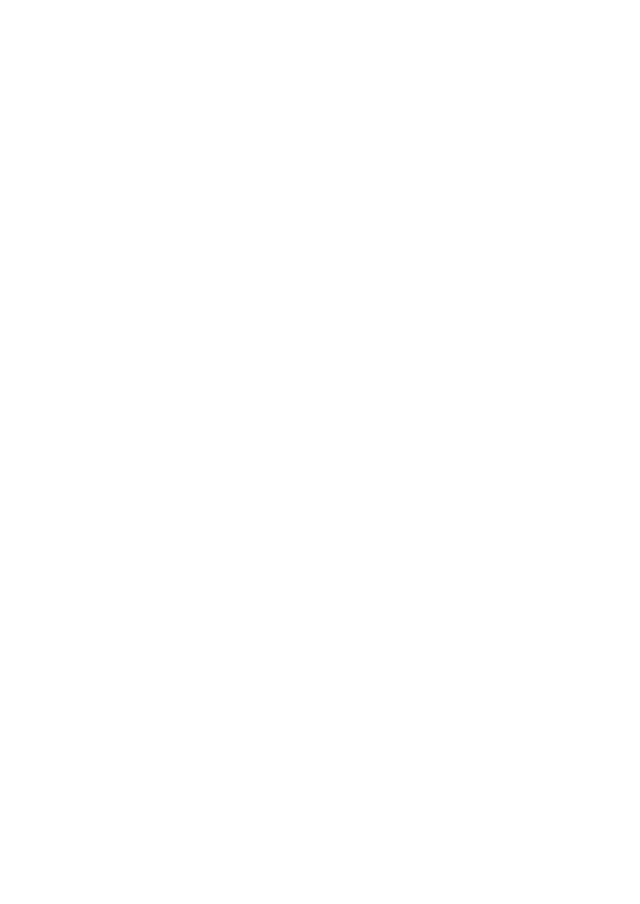
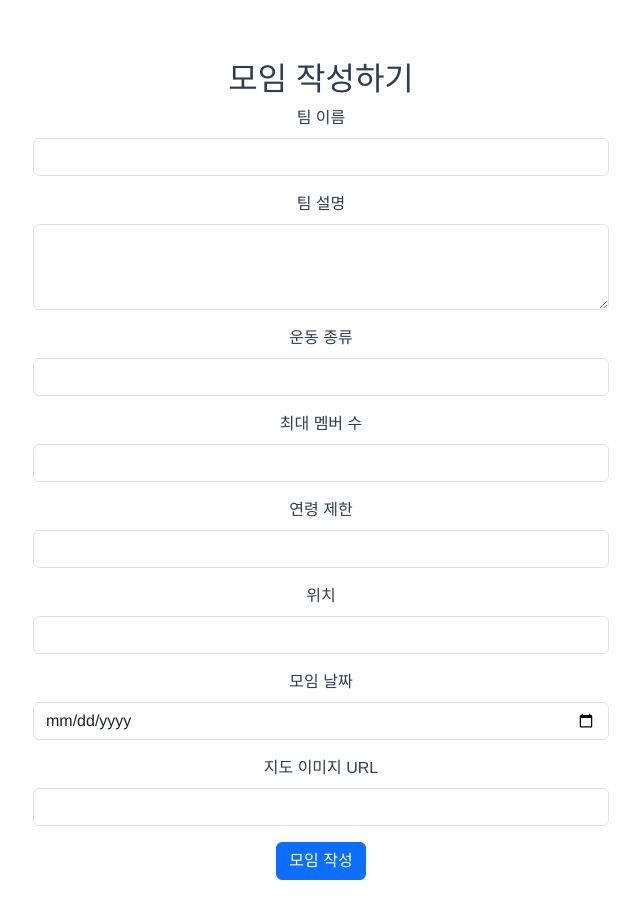
Before and after one commit to Fit-Connection/health-together, a Vue app in the folder front-end/: page /create-team in a window 1280 px wide. Before the commit this address had no page. Shown: the whole page, without its empty margins (319-959 px from the left). Before the commit the page ends 800 px from the top, so only its background shows below. Built offline with nearby package versions, Linux system fonts and the light colour scheme.

Commit message:
feat: 상세페이지 수정, 모임 만들기 페이지 개발

```diff
--- /dev/null
+++ b/front-end/src/components/main/CreateTeam.vue
@@ -0,0 +1,85 @@
+<!-- src/views/CreateTeam.vue -->
+<template>
+  <div class="create-team container my-4">
+    <h2>모임 작성하기</h2>
+    <form @submit.prevent="submitForm">
+      <div class="mb-3">
+        <label for="teamName" class="form-label">팀 이름</label>
+        <input v-model="team.teamName" type="text" class="form-control" id="teamName" required />
+      </div>
+      <div class="mb-3">
+        <label for="description" class="form-label">팀 설명</label>
+        <textarea v-model="team.description" class="form-control" id="description" rows="3" required></textarea>
+      </div>
+      <div class="mb-3">
+        <label for="sportType" class="form-label">운동 종류</label>
+        <input v-model="team.sportType" type="text" class="form-control" id="sportType" required />
+      </div>
+      <div class="mb-3">
+        <label for="maxMembers" class="form-label">최대 멤버 수</label>
+        <input v-model.number="team.maxMembers" type="number" class="form-control" id="maxMembers" min="1" required />
+      </div>
+      <div class="mb-3">
+        <label for="ageLimit" class="form-label">연령 제한</label>
+        <input v-model.number="team.ageLimit" type="number" class="form-control" id="ageLimit" min="0" />
+      </div>
+      <div class="mb-3">
+        <label for="location" class="form-label">위치</label>
+        <input v-model="team.location" type="text" class="form-control" id="location" required />
+      </div>
+      <div class="mb-3">
+        <label for="meetingDate" class="form-label">모임 날짜</label>
+        <input v-model="team.meetingDate" type="date" class="form-control" id="meetingDate" required />
+      </div>
+      <div class="mb-3">
+        <label for="mapImageUrl" class="form-label">지도 이미지 URL</label>
+        <input v-model="team.mapImageUrl" type="url" class="form-control" id="mapImageUrl" />
+      </div>
+      <button type="submit" class="btn btn-primary">모임 작성</button>
+    </form>
+  </div>
+</template>
+
+<script>
+export default {
+  data() {
+    return {
+      team: {
+        teamName: "",
+        description: "",
+        sportType: "",
+        maxMembers: null,
+        ageLimit: null,
+        location: "",
+        meetingDate: "",
+        mapImageUrl: "",
+      },
+    };
+  },
+  methods: {
+    submitForm() {
+      // 작성된 팀 정보 제출
+      console.log("모임 작성 내용:", this.team);
+      alert("모임이 작성되었습니다!");
+      // 폼 초기화
+      this.team = {
+        teamName: "",
+        description: "",
+        sportType: "",
+        maxMembers: null,
+        ageLimit: null,
+        location: "",
+        meetingDate: "",
+        mapImageUrl: "",
+      };
+      this.$router.push({ name: "TeamDetail", params: { id: "new-team-id" } }); // 새로 생성된 모임 상세 페이지로 이동 (임시 id 사용)
+    },
+  },
+};
+</script>
+
+<style scoped>
+.container {
+  max-width: 600px;
+}
+</style>
--- a/front-end/src/components/main/TeamDetail.vue
+++ b/front-end/src/components/main/TeamDetail.vue
@@ -2,40 +2,44 @@
   <AppHeader />
   <div class="team-detail container my-4">
     <!-- 팀 정보 섹션 -->
+    <div class="team-info mb-4">
+      <img :src="team.imageUrl" alt="Team Image" class="team-image" v-if="team.imageUrl" />
+      <div>
+        <p><strong>팀 설명:</strong> {{ team.description || '팀 설명이 없습니다.' }}</p>
+      </div>
+    </div>
+
+    <!-- 참여자 목록 섹션 -->
+    <h3>같이해요!</h3>
+    <div v-if="teamMembers.length > 0" class="list-group mb-4">
+      <div v-for="member in teamMembers" :key="member.teamMemberId" class="list-group-item">
+        <img :src="member.profileImageUrl" alt="Profile Image" class="profile-image" v-if="member.profileImageUrl" />
+        <p>{{ member.nickname }}</p>
+        <p>{{ member.bio }}</p>
+      </div>
+    </div>
+    <p v-else>참여자가 없습니다. 팀에 첫 번째로 참여해보세요!</p>
+
+    <!-- 팀 세부 정보 카드 -->
     <div class="card mb-4">
       <div class="card-body">
         <h2 class="card-title">{{ team.teamName }}</h2>
         <p><strong>운동 종류:</strong> {{ team.sportType }}</p>
-        <p><strong>팀 설명:</strong> {{ team.description }}</p>
         <p><strong>최대 멤버 수:</strong> {{ team.maxMembers }}명</p>
         <p><strong>현재 멤버 수:</strong> {{ team.currentMembers }}명</p>
-        <p><strong>팀 생성일:</strong> {{ formatDate(team.createdAt) }}</p>
+        <p><strong>요금:</strong> {{ team.fee || '무료' }}</p>
+        <p><strong>연령 제한:</strong> {{ team.ageLimit || '제한 없음' }}</p>
+        <p><strong>모임 날짜:</strong> {{ formatDate(team.meetingDate) }} 오후 6:00</p>
+        <p><strong>위치:</strong> {{ team.location || '구로구' }}</p>
+        <img :src="team.mapImageUrl" alt="지도 이미지" v-if="team.mapImageUrl" />
+
+        <!-- 신청 버튼 -->
+        <div class="mt-3">
+          <img src="https://super.so/icon/dark/heart.svg" alt="Like" />
+          <button class="apply-button" @click="applyToTeam">신청하기</button>
+        </div>
       </div>
     </div>
-
-    <!-- 참여자 목록 섹션 -->
-    <h3>참여자 목록</h3>
-    <div v-if="teamMembers.length > 0" class="list-group mb-4">
-      <div v-for="member in teamMembers" :key="member.teamMemberId" class="list-group-item">
-        <p><strong>참여자 ID:</strong> {{ member.userId }}</p>
-        <p><strong>참여 상태:</strong> {{ member.status }}</p>
-        <p><strong>참여 날짜:</strong> {{ formatDate(member.joinedAt) }}</p>
-      </div>
-    </div>
-    <p v-else class="text-muted">참여자가 없습니다.</p>
-
-    <!-- 리뷰 섹션 -->
-    <h3>리뷰</h3>
-    <div v-if="reviews.length > 0" class="list-group">
-      <div v-for="review in reviews" :key="review.reviewId" class="list-group-item">
-        <p><strong>작성자:</strong> {{ review.reviewerId }}</p>
-        <p><strong>대상자:</strong> {{ review.reviewedUserId }}</p>
-        <p><strong>평점:</strong> {{ review.scoreChange }}</p>
-        <p>{{ review.comment }}</p>
-        <small class="text-muted">{{ formatDate(review.createdAt) }}</small>
-      </div>
-    </div>
-    <p v-else class="text-muted">리뷰가 없습니다.</p>
   </div>
   <AppFooter />
 </template>
@@ -80,7 +84,15 @@ export default {
       }
     },
     formatDate(date) {
-      return new Date(date).toLocaleDateString();
+      if (!date) return "날짜 정보 없음";
+      return new Date(date).toLocaleDateString("ko-KR", {
+        year: "numeric",
+        month: "long",
+        day: "numeric",
+      });
+    },
+    applyToTeam() {
+      alert("신청이 완료되었습니다!");
     },
   },
   created() {
@@ -96,6 +108,13 @@ export default {
   padding: 20px;
 }
 
+.team-image {
+  width: 100%;
+  height: auto;
+  max-width: 500px;
+  margin-bottom: 20px;
+}
+
 .card-title {
   font-size: 1.5rem;
   font-weight: bold;
@@ -104,4 +123,24 @@ export default {
 .list-group-item {
   margin-bottom: 10px;
 }
+
+.profile-image {
+  width: 50px;
+  height: 50px;
+  border-radius: 50%;
+  margin-right: 10px;
+}
+
+.apply-button {
+  background-color: #007bff;
+  color: #fff;
+  border: none;
+  padding: 10px 20px;
+  border-radius: 5px;
+  cursor: pointer;
+}
+
+.apply-button:hover {
+  background-color: #0056b3;
+}
 </style>
--- a/front-end/src/router/index.js
+++ b/front-end/src/router/index.js
@@ -4,6 +4,7 @@ import TeamDetail from '@/components/main/TeamDetail.vue';
 import TeamReservation from '@/components/TeamReservation.vue';
 import LoginView from "@/views/LoginView.vue";
 import RegisterView from "@/views/RegisterView.vue";
+import CreateTeam from "@/components/main/CreateTeam.vue";
 
 const routes = [
     // 팀 검색 메인 페이지
@@ -18,6 +19,9 @@ const routes = [
     // 특정 팀 상세 페이지 (팀 ID로 조회)
     { path: '/team/:id', name: 'TeamDetail', component: TeamDetail },
 
+    // 팀 만들기
+    { path: "/create-team", name: "CreateTeam", component: CreateTeam },
+
     // 팀 예약 페이지
     { path: '/reservation', name: 'TeamReservation', component: TeamReservation },
 ];
```
